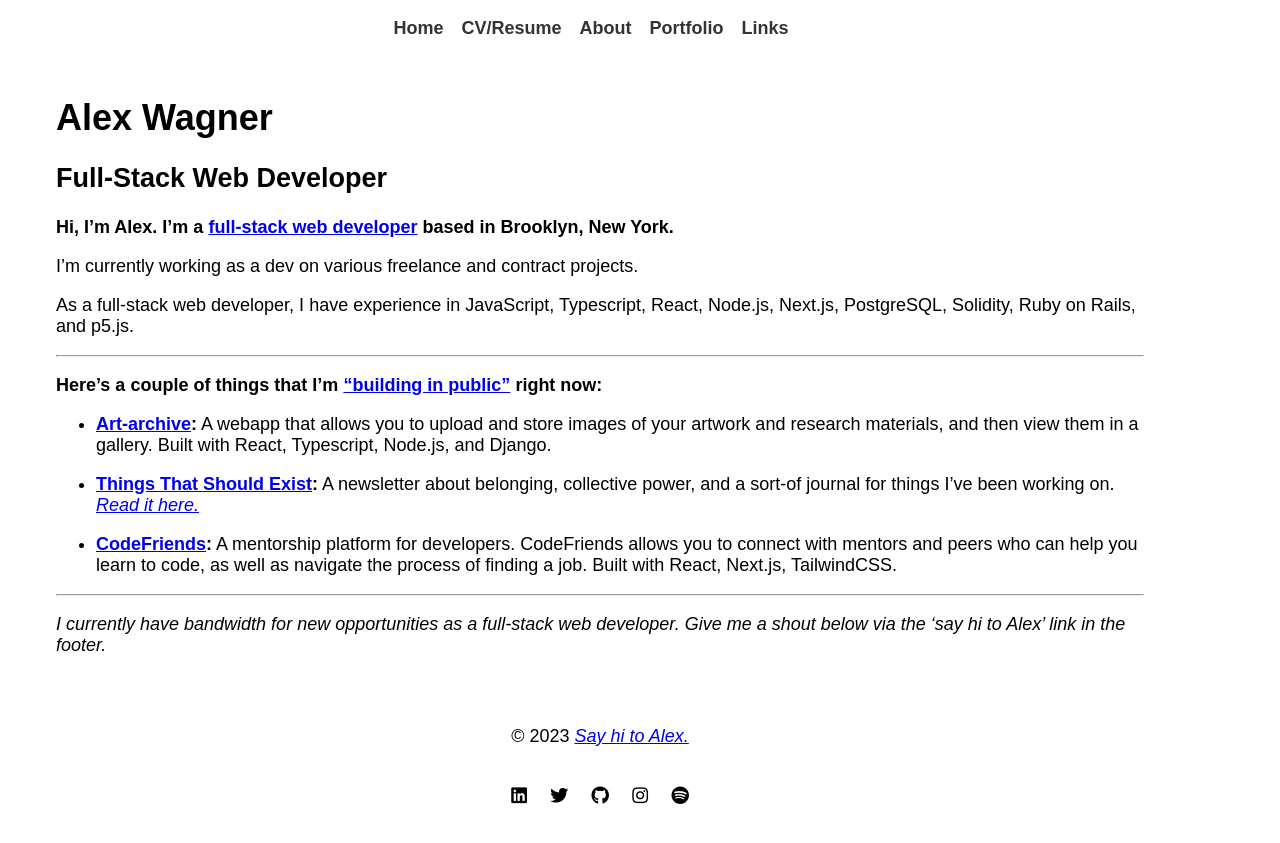
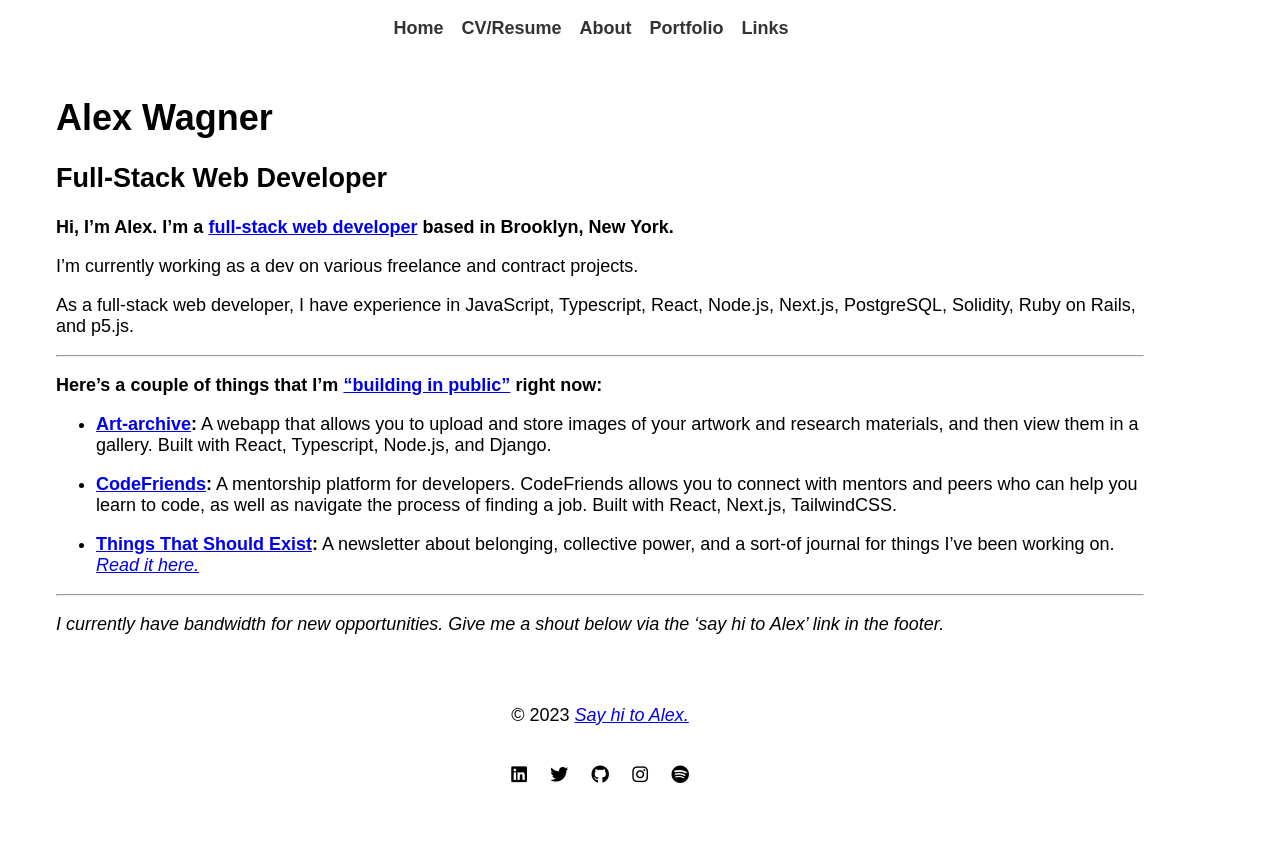
Before and after one commit to alexdwagner/alexdwagner.github.io, a Jekyll site: the page built from index.md, in a window 1280 px wide. Shown: the top 843 px of the page. Built offline with Jekyll 4.4.1, drawn with Linux system fonts in a browser that asks for light colours.

Commit message:
Changed some home page text.

```diff
--- a/index.md
+++ b/index.md
@@ -18,10 +18,10 @@ As a full-stack web developer, I have experience in JavaScript, Typescript, Reac
 
 * **[Art-archive](https://github.com/alexdwagner/art-archive):** A webapp that allows you to upload and store images of your artwork and research materials, and then view them in a gallery. Built with React, Typescript, Node.js, and Django.
 
+* **[CodeFriends](https://github.com/alexdwagner/code-friends):** A mentorship platform for developers. CodeFriends allows you to connect with mentors and peers who can help you learn to code, as well as navigate the process of finding a job. Built with React, Next.js, TailwindCSS.
+
 * **[Things That Should Exist](https://thingsthatshouldexist.substack.com/):** A newsletter about belonging, collective power, and a sort-of journal for things I've been working on. *[Read it here.](https://thingsthatshouldexist.substack.com/archive)*
-
-* **[CodeFriends](https://github.com/alexdwagner/code-friends):** A mentorship platform for developers. CodeFriends allows you to connect with mentors and peers who can help you learn to code, as well as navigate the process of finding a job. Built with React, Next.js, TailwindCSS.
 
 ---
 
-*I currently have bandwidth for new opportunities as a full-stack web developer. Give me a shout below via the 'say hi to Alex' link in the footer.*
+*I currently have bandwidth for new opportunities. Give me a shout below via the 'say hi to Alex' link in the footer.*
```
